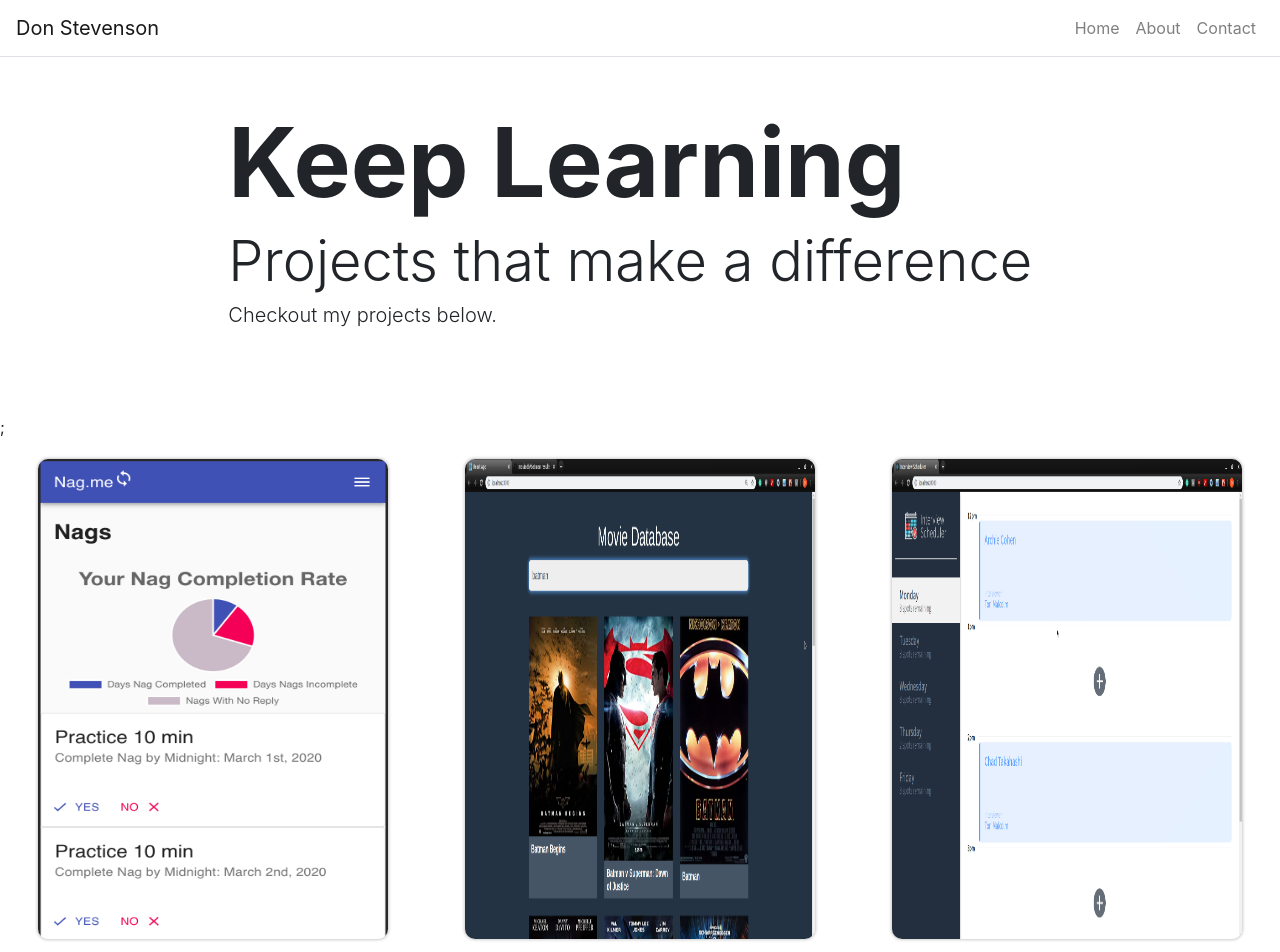
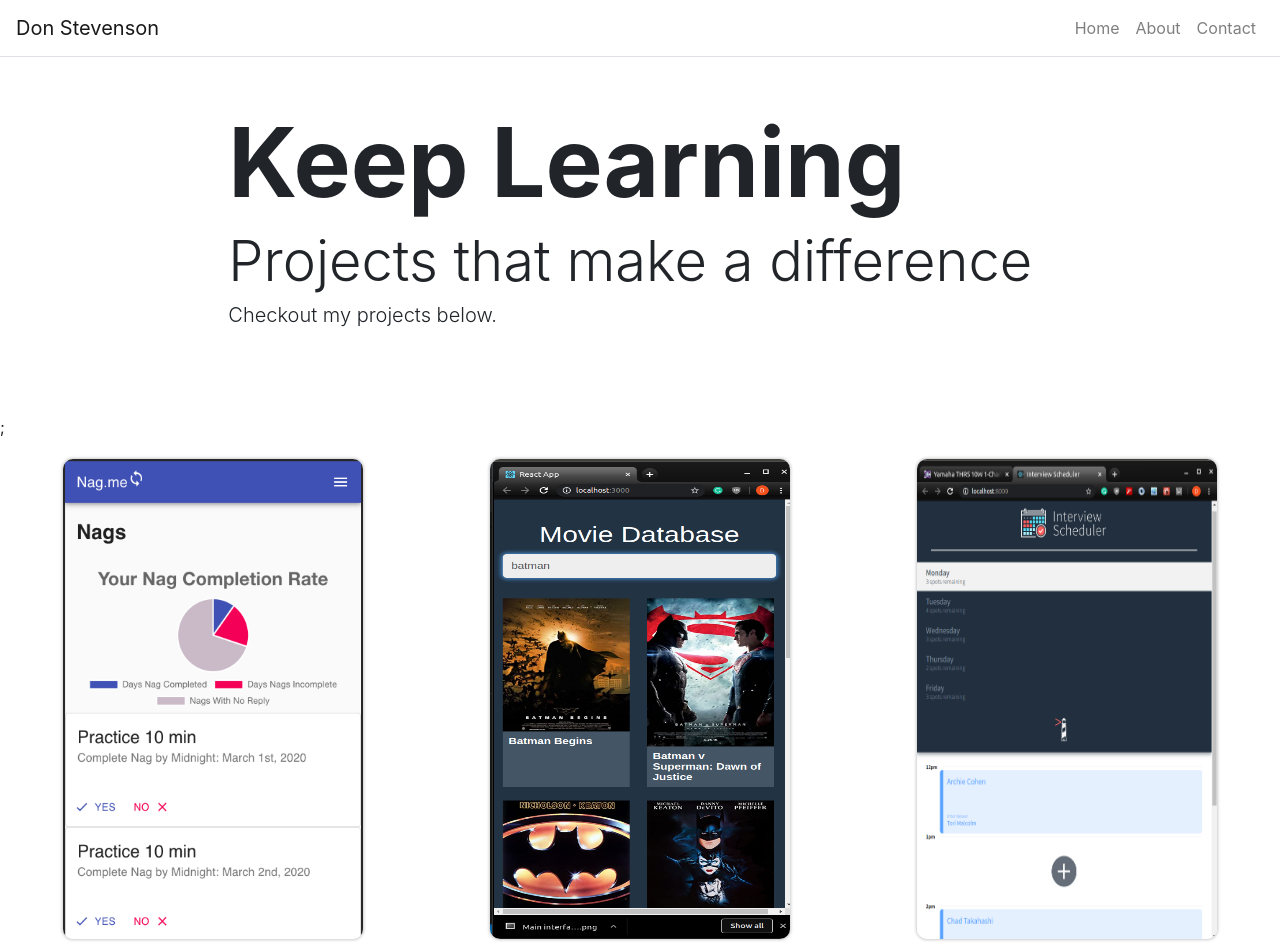
Before and after one commit to Don-Stevenson/personalWebsite, a React (Create React App) app: page / in a window 1280 px wide. Shown: the top 952 px of the page. Built offline with nearby package versions, Linux system fonts and the light colour scheme.

Commit message:
update pics

```diff
--- a/src/components/Carousel.js
+++ b/src/components/Carousel.js
@@ -1,7 +1,7 @@
 import React from "react";
 import NagMe from "../components/assets/images/NagTrackerChart.png";
-import MovieDB from "../components/assets/images/batman movieDB.png";
-import Scheduler from "../components/assets/images/Main interface.png";
+import MovieDB from "../components/assets/images/batman movieDB2.png";
+import Scheduler from "../components/assets/images/Main interface2.png";
 
 import Card from '../components/Card'
 import Container from "react-bootstrap/Container";
--- a/src/index.css
+++ b/src/index.css
@@ -19,7 +19,7 @@ code {
 
 .d-card-image {
   border-radius: 10px;
-  width: 350px;
+  width: 300px;
   height: 480px;
   box-shadow: 0px 0px 3px 1px #ccc;
 }
```
Also changed, not shown: src/components/assets/images/Main interface2.png (added), src/components/assets/images/batman movieDB2.png (added).
